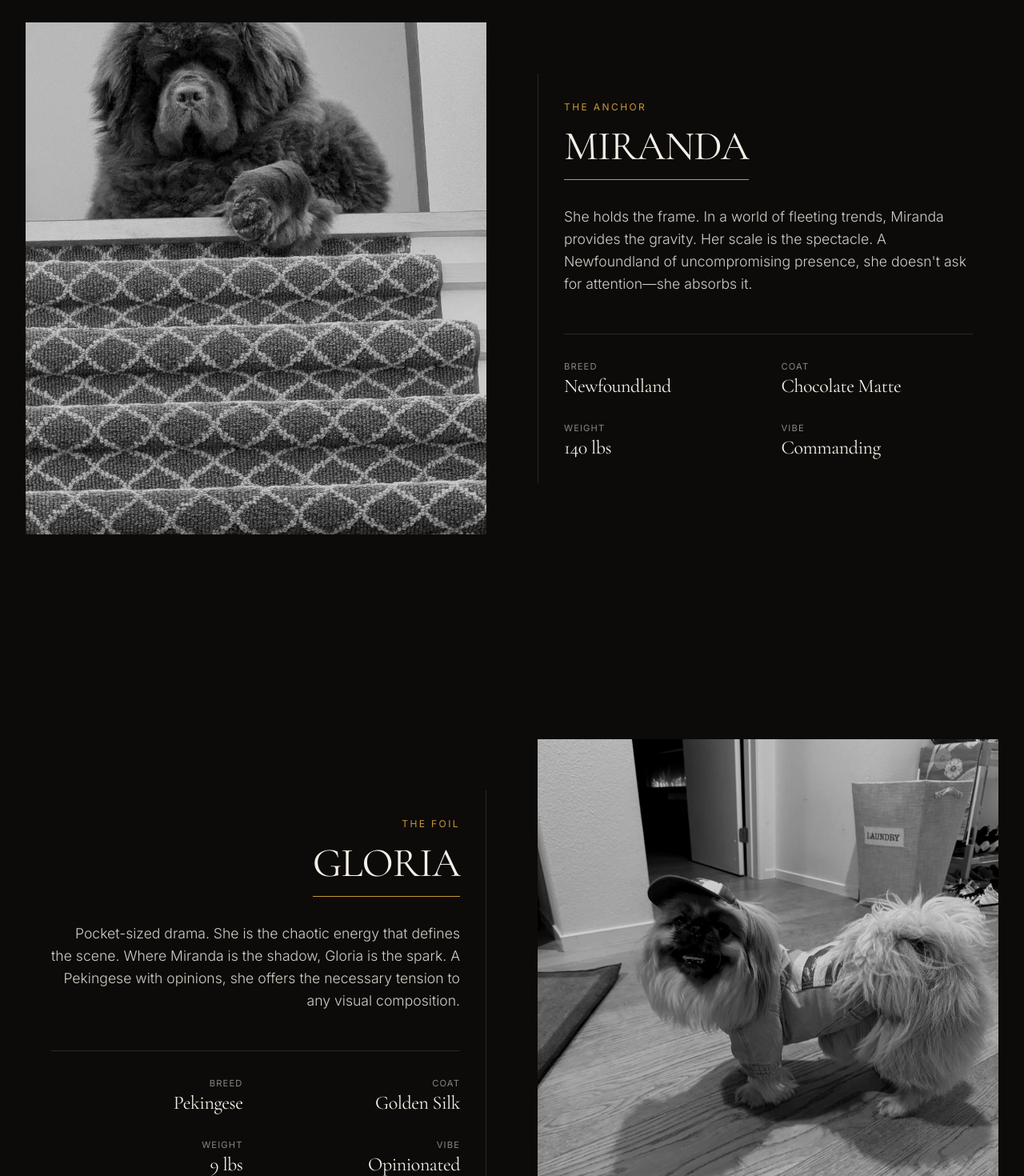
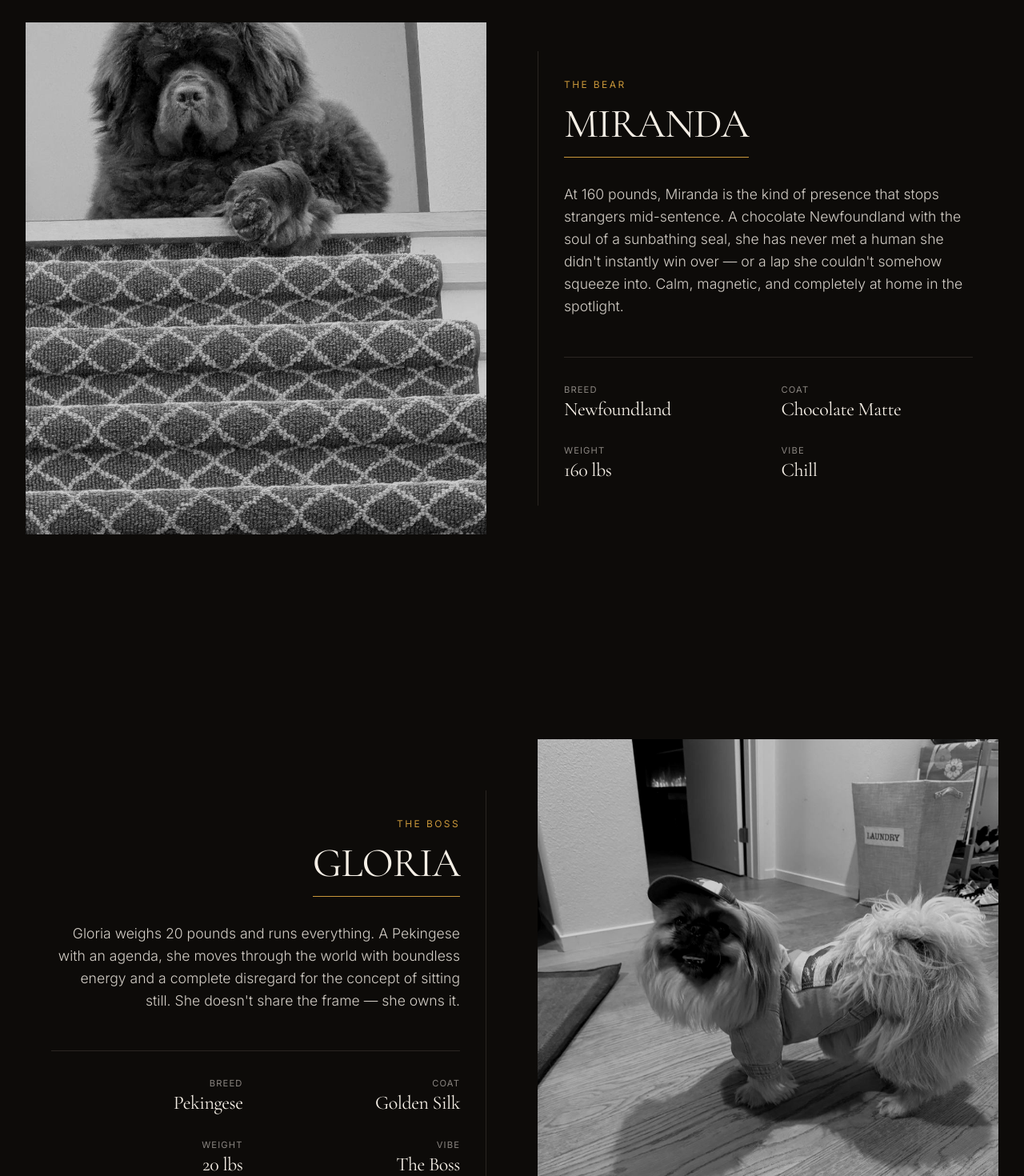
Before and after one commit to kaykas/miranda-gloria, a Next.js app: page / in a window 1280 px wide. Shown: the part 900-2370 px from the top of the page at 80% size. Built offline with nearby package versions, Linux system fonts and the light colour scheme.

Commit message:
copy: Miranda is the loveable bear (160 lbs, chill), Gloria is the boss (20 lbs, bundle of energy); paw favicon

```diff
--- a/app/page.tsx
+++ b/app/page.tsx
@@ -75,14 +75,14 @@ export default function Home() {
             <img src="/photos/miranda-stairs.jpg" alt="Miranda" className="bio-image" />
           </div>
           <div className="bio-content">
-            <span className="label">The Anchor</span>
+            <span className="label">The Bear</span>
             <h2 className="section-title">Miranda</h2>
-            <p>She holds the frame. In a world of fleeting trends, Miranda provides the gravity. Her scale is the spectacle. A Newfoundland of uncompromising presence, she doesn&apos;t ask for attention—she absorbs it.</p>
+            <p>At 160 pounds, Miranda is the kind of presence that stops strangers mid-sentence. A chocolate Newfoundland with the soul of a sunbathing seal, she has never met a human she didn&apos;t instantly win over — or a lap she couldn&apos;t somehow squeeze into. Calm, magnetic, and completely at home in the spotlight.</p>
             <div className="stats-grid">
               <div className="stat-item"><span>Breed</span><h4>Newfoundland</h4></div>
               <div className="stat-item"><span>Coat</span><h4>Chocolate Matte</h4></div>
-              <div className="stat-item"><span>Weight</span><h4>140 lbs</h4></div>
-              <div className="stat-item"><span>Vibe</span><h4>Commanding</h4></div>
+              <div className="stat-item"><span>Weight</span><h4>160 lbs</h4></div>
+              <div className="stat-item"><span>Vibe</span><h4>Chill</h4></div>
             </div>
           </div>
         </div>
@@ -91,14 +91,14 @@ export default function Home() {
       <section id="gloria">
         <div className="bio-layout">
           <div className="bio-content right">
-            <span className="label">The Foil</span>
+            <span className="label">The Boss</span>
             <h2 className="section-title">Gloria</h2>
-            <p>Pocket-sized drama. She is the chaotic energy that defines the scene. Where Miranda is the shadow, Gloria is the spark. A Pekingese with opinions, she offers the necessary tension to any visual composition.</p>
+            <p>Gloria weighs 20 pounds and runs everything. A Pekingese with an agenda, she moves through the world with boundless energy and a complete disregard for the concept of sitting still. She doesn&apos;t share the frame — she owns it.</p>
             <div className="stats-grid">
               <div className="stat-item"><span>Breed</span><h4>Pekingese</h4></div>
               <div className="stat-item"><span>Coat</span><h4>Golden Silk</h4></div>
-              <div className="stat-item"><span>Weight</span><h4>9 lbs</h4></div>
-              <div className="stat-item"><span>Vibe</span><h4>Opinionated</h4></div>
+              <div className="stat-item"><span>Weight</span><h4>20 lbs</h4></div>
+              <div className="stat-item"><span>Vibe</span><h4>The Boss</h4></div>
             </div>
           </div>
           <div className="bio-image-frame">
```
Also changed, not shown: app/icon.svg (added).
